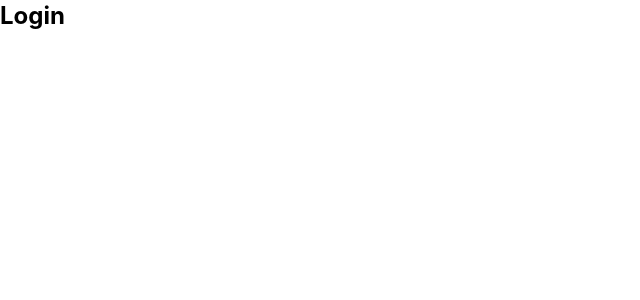
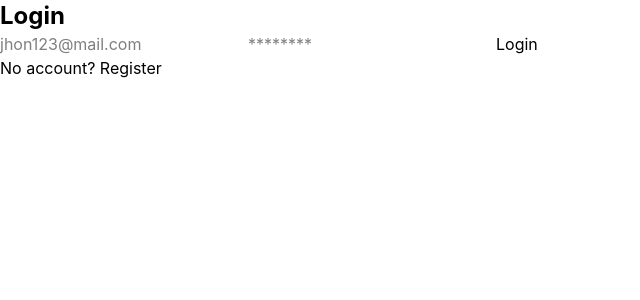
Before and after one commit to KacperStepien05/vinted-assistant, a React (Vite) app in the folder client/: page /login in a window 1280 px wide. Shown: the top 300 px of the page, without its empty margins (0-640 px from the left). Built offline with nearby package versions, Linux system fonts and the light colour scheme.

Commit message:
feat: add login page

```diff
--- a/client/src/pages/LoginPage.tsx
+++ b/client/src/pages/LoginPage.tsx
@@ -1,3 +1,39 @@
+import React, { useState } from "react";
+import { useNavigate, Link } from "react-router";
+
 export default function LoginPage() {
-  return <h1 className="text-2xl font-bold">Login</h1>;
+
+    const [email, setEmail] = useState("")
+    const [password, setPassword] = useState("")
+    const [error, setError] = useState<string | null>(null)
+    const navigate = useNavigate()
+
+    async function handleSubmit(e: React.FormEvent) {
+        e.preventDefault()
+        try {
+            const response = await fetch("/auth/login", { method: "POST", headers: { "Content-Type": "application/json" }, body: JSON.stringify({ email, password }) })
+            const data = await response.json().catch(() => null)
+            if(response.ok) {
+                navigate("/")
+                return
+            }
+            setError(data?.error ?? "Login failed")
+        } catch {
+            setError("Can't reach the server, check your connection");
+        }
+    }
+
+
+    return(
+        <>
+            <h1 className="text-2xl font-bold">Login</h1>
+            {error && <p className="text-red-600">{error}</p>}
+            <form onSubmit={handleSubmit}>
+                <input type="email" value={email} placeholder="jhon123@mail.com" onChange={(e) => setEmail(e.target.value)} required />
+                <input type="password" value={password} placeholder="********" onChange={(e) => setPassword(e.target.value)} required/>
+                <button type="submit">Login</button>
+            </form>
+            <Link to="/register">No account? Register</Link>
+        </>
+    );
 }
--- a/client/src/pages/RegisterPage.tsx
+++ b/client/src/pages/RegisterPage.tsx
@@ -1,5 +1,5 @@
 import React, { useState } from "react";
-import { useNavigate } from "react-router";
+import { useNavigate, Link } from "react-router";
 
 export default function RegisterPage() {
 
@@ -36,6 +36,7 @@ export default function RegisterPage() {
             <input type="password" value={password} minLength={8} placeholder="********" onChange={(e) => setPassword(e.target.value)} required/>
             <button type="submit">Submit</button>
         </form>
+        <Link to="/login">Already have an account? Log in</Link>
     </>
     );
 }
```
